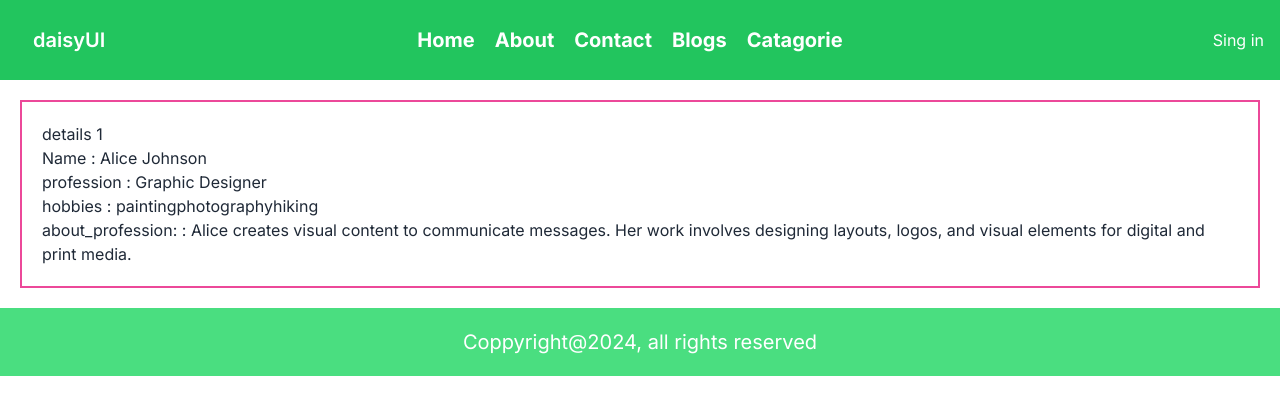
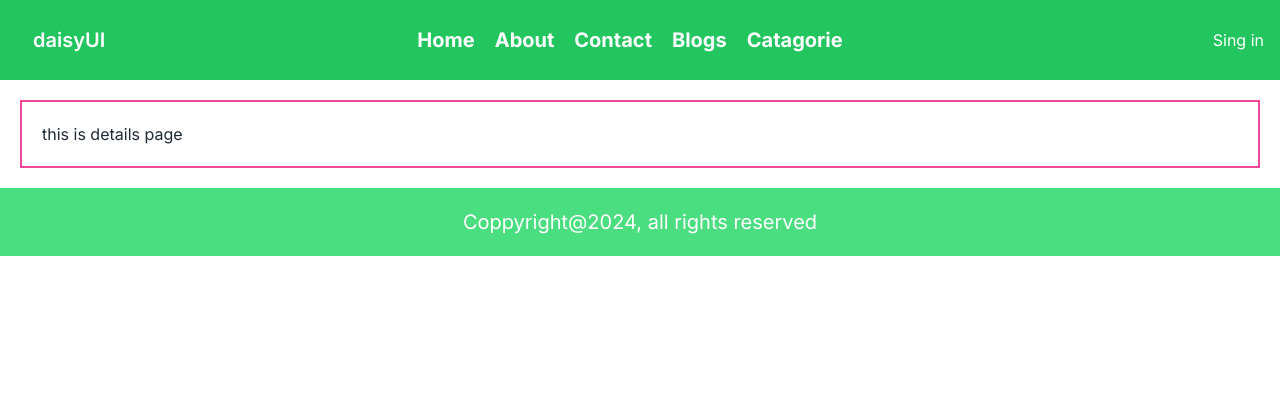
Before and after one commit to AbuRahat889/NextJs-practice, a Next.js app: page /blogs/1 in a window 1280 px wide. Shown: the top 414 px of the page. Built offline with nearby package versions, Linux system fonts and the light colour scheme.

Commit message:
featch data

```diff
--- /dev/null
+++ b/src/Services/postApi.js
@@ -0,0 +1,5 @@
+export const getData = async () => {
+  const res = await fetch("https://jsonplaceholder.typicode.com/posts");
+  const data = await res.json();
+  return data;
+};
--- a/src/app/blogs/[id]/page.jsx
+++ b/src/app/blogs/[id]/page.jsx
@@ -1,15 +1,13 @@
+// import { getData } from "@/Services/postApi";
 import React from "react";
 
-const page = ({ params }) => {
-  const details = data.find((detail) => detail.id == params.id);
+const page = async () => {
+
+  // const details = postInfo.find((detail) => detail.id == postInfo.id);
   return (
     <div className="max-w-screen-xl mx-auto ">
       <div className="border-2 border-pink-500 p-5 m-5 rounded-none">
-        <h1>details {params.id}</h1>
-        <h1>Name : {details.name}</h1>
-        <h1>profession : {details.profession}</h1>
-        <h1>hobbies : {details.hobbies}</h1>
-        <h1>about_profession: : {details.about_profession}</h1>
+        <h1>this is details page</h1>
       </div>
     </div>
   );
--- a/src/app/blogs/page.jsx
+++ b/src/app/blogs/page.jsx
@@ -1,9 +1,12 @@
 import Card from "@/components/Card";
+import { getData } from "@/Services/postApi";
 import Link from "next/link";
 import React from "react";
 
-const BlogsPage = () => {
-  console.log("data");
+const BlogsPage = async () => {
+  const postData = await getData();
+  // console.log(postData);
+
   return (
     <div className=" max-w-screen-xl mx-auto mt-10 ">
       <h1 className="text-white bg-yellow-500 text-center font-2xl py-5">
@@ -11,13 +14,12 @@ const BlogsPage = () => {
       </h1>
 
       <div className="mt-10 grid grid-cols-3 gap-5">
-        {data?.map((infos) => (
+        {postData?.slice(0, 15).map((infos) => (
           <div key={infos.id}>
             <div className="card bg-primary text-primary-content w-96">
               <div className="card-body">
-                <h2 className="card-title">{infos.name}!</h2>
-                <p>{infos.profession}</p>
-                <p>{infos.hobbies}</p>
+                <h2 className="card-title">{infos.title}!</h2>
+
                 <div className="card-actions justify-end">
                   <button className="btn">
                     <Link href={`/blogs/${infos.id}`}>view</Link>
@@ -32,91 +34,4 @@ const BlogsPage = () => {
   );
 };
 
-const data = [
-  {
-    id: 1,
-    name: "Alice Johnson",
-    profession: "Graphic Designer",
-    hobbies: ["painting", "photography", "hiking"],
-    about_profession:
-      "Alice creates visual content to communicate messages. Her work involves designing layouts, logos, and visual elements for digital and print media.",
-  },
-  {
-    id: 2,
-    name: "Bob Smith",
-    profession: "Software Engineer",
-    hobbies: ["coding", "gaming", "reading"],
-    about_profession:
-      "Bob develops and maintains software applications and systems. He writes code, tests software, and collaborates with other engineers to build robust solutions.",
-  },
-  {
-    id: 3,
-    name: "Carol Williams",
-    profession: "Marketing Manager",
-    hobbies: ["traveling", "cooking", "blogging"],
-    about_profession:
-      "Carol plans and executes marketing strategies to promote products and services. She oversees campaigns, analyzes market trends, and works to enhance brand awareness.",
-  },
-  {
-    id: 4,
-    name: "David Brown",
-    profession: "Architect",
-    hobbies: ["drawing", "model building", "reading historical novels"],
-    about_profession:
-      "David designs buildings and structures. His role involves creating blueprints, ensuring compliance with regulations, and working with clients to meet their needs.",
-  },
-  {
-    id: 5,
-    name: "Emma Davis",
-    profession: "Content Writer",
-    hobbies: ["writing fiction", "podcasting", "exploring new cultures"],
-    about_profession:
-      "Emma creates written content for various platforms, including websites, blogs, and social media. She focuses on engaging storytelling and clear communication.",
-  },
-  {
-    id: 6,
-    name: "Frank Miller",
-    profession: "Data Scientist",
-    hobbies: ["playing chess", "analyzing data", "running"],
-    about_profession:
-      "Frank analyzes complex data to help organizations make informed decisions. His work involves statistical analysis, machine learning, and data visualization.",
-  },
-  {
-    id: 7,
-    name: "Grace Lee",
-    profession: "Fashion Designer",
-    hobbies: ["sewing", "attending fashion shows", "exploring new trends"],
-    about_profession:
-      "Grace designs clothing and accessories, focusing on aesthetics, functionality, and market trends. She creates collections that reflect current fashion and individual style.",
-  },
-  {
-    id: 8,
-    name: "Hank Wilson",
-    profession: "Chef",
-    hobbies: [
-      "experimenting with recipes",
-      "food photography",
-      "traveling for culinary experiences",
-    ],
-    about_profession:
-      "Hank prepares and cooks meals, often specializing in particular cuisines. His role includes menu planning, ingredient selection, and maintaining high standards of food quality.",
-  },
-  {
-    id: 9,
-    name: "Ivy Martinez",
-    profession: "Financial Analyst",
-    hobbies: ["investing", "reading financial news", "playing golf"],
-    about_profession:
-      "Ivy evaluates financial data and provides investment recommendations. She conducts market research, analyzes financial trends, and assists with financial planning.",
-  },
-  {
-    id: 10,
-    name: "Jack Taylor",
-    profession: "UX/UI Designer",
-    hobbies: ["user research", "sketching", "playing video games"],
-    about_profession:
-      "Jack designs user interfaces and enhances user experiences for digital products. He focuses on usability, visual design, and creating intuitive, user-friendly applications.",
-  },
-];
-
 export default BlogsPage;
```
